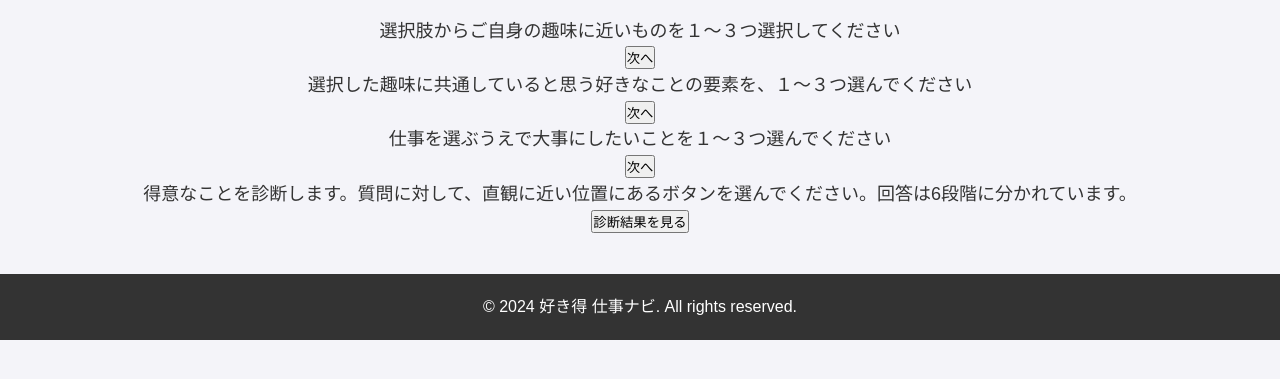
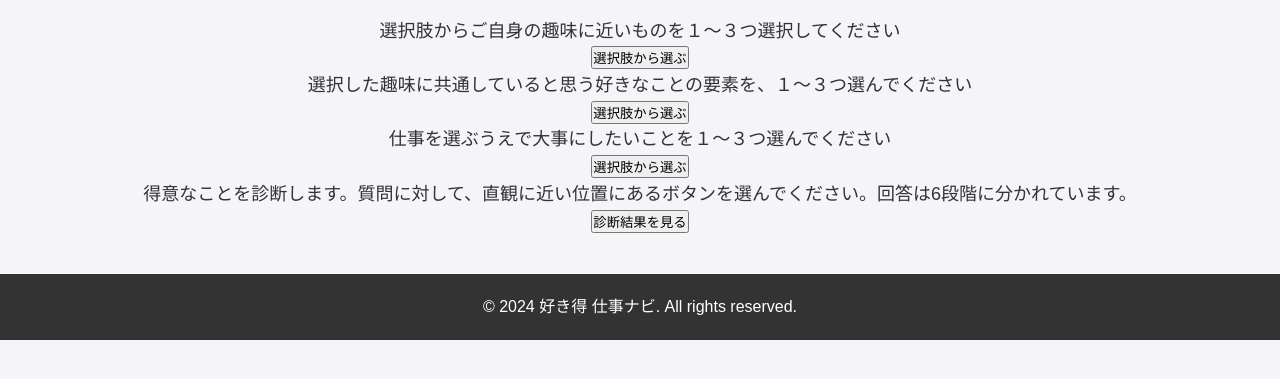
Before and after one commit to Itorush/sukitoku-myapp, a website: page public/diagnosis-questions.html in a window 1280 px wide. Shown: the part 173-552 px from the top of the page. Drawn offline with Linux system fonts and the light colour scheme; no server answers.

```diff
--- a/public/diagnosis-questions.html
+++ b/public/diagnosis-questions.html
@@ -32,19 +32,19 @@
                     <div id="phase1" class="phase active">
                         <p>選択肢からご自身の趣味に近いものを１～３つ選択してください</p>
                         <div id="hobbyOptions"></div>
-                        <button type="button" onclick="showPhase(2)">次へ</button>
+                        <button type="button" onclick="showPhase(2)">選択肢から選ぶ</button>
                     </div>
                     <!-- フェーズ2: 好きなことの要素選択 -->
                     <div id="phase2" class="phase">
                         <p>選択した趣味に共通していると思う好きなことの要素を、１～３つ選んでください</p>
                         <div id="likeFactorsOptions"></div>
-                        <button type="button" onclick="showPhase(3)">次へ</button>
+                        <button type="button" onclick="showPhase(3)">選択肢から選ぶ</button>
                     </div>
                     <!-- フェーズ3: 仕事を選ぶうえで大事にしたいこと -->
                     <div id="phase3" class="phase">
                         <p>仕事を選ぶうえで大事にしたいことを１～３つ選んでください</p>
                         <div id="importantFactorsOptions"></div>
-                        <button type="button" onclick="showPhase(4)">次へ</button>
+                        <button type="button" onclick="showPhase(4)">選択肢から選ぶ</button>
                     </div>
                     <!-- フェーズ4: 得意なことの診断 -->
                     <div id="phase4" class="phase">
```
